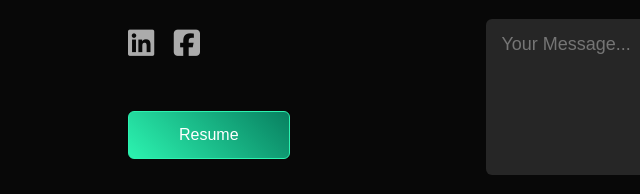
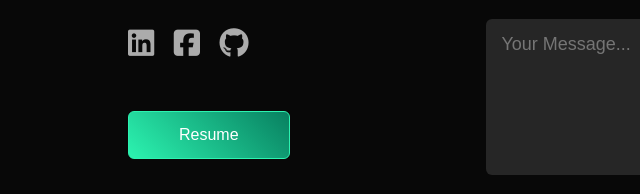
Before and after one commit to Mayuri13/My_Personal_Portfolio_Website, a plain HTML site: page index.html in a window 1280 px wide. Shown: the part 2961-3155 px from the top of the page, 0-640 px from the left. Drawn offline with nearby package versions, Linux system fonts and the light colour scheme.

Commit message:
github link added

```diff
--- a/index.html
+++ b/index.html
@@ -267,6 +267,7 @@
               <div class="social_icons">
                 <a href="https://www.linkedin.com/in/mayuri-goswami/"><i class="fa-brands fa-linkedin"></i></a>
                 <a href="https://www.facebook.com/mayuri.goswami.5099/"><i class="fa-brands fa-square-facebook"></i></a>
+                <a href="https://github.com/Mayuri13"><i class="fa-brands fa-github"></i></a>
               </div>
               <!-- <a href="images/Resume_Mayuri_Goswami.pdf" download class="btn btn2">Download Resume</a> -->
               <a href="https://drive.google.com/file/d/1aIXdF6O-5AyntwTfvsohTBZ3j9KR4Lzr/view?usp=sharing" class="btn btn2">Resume</a>
```
